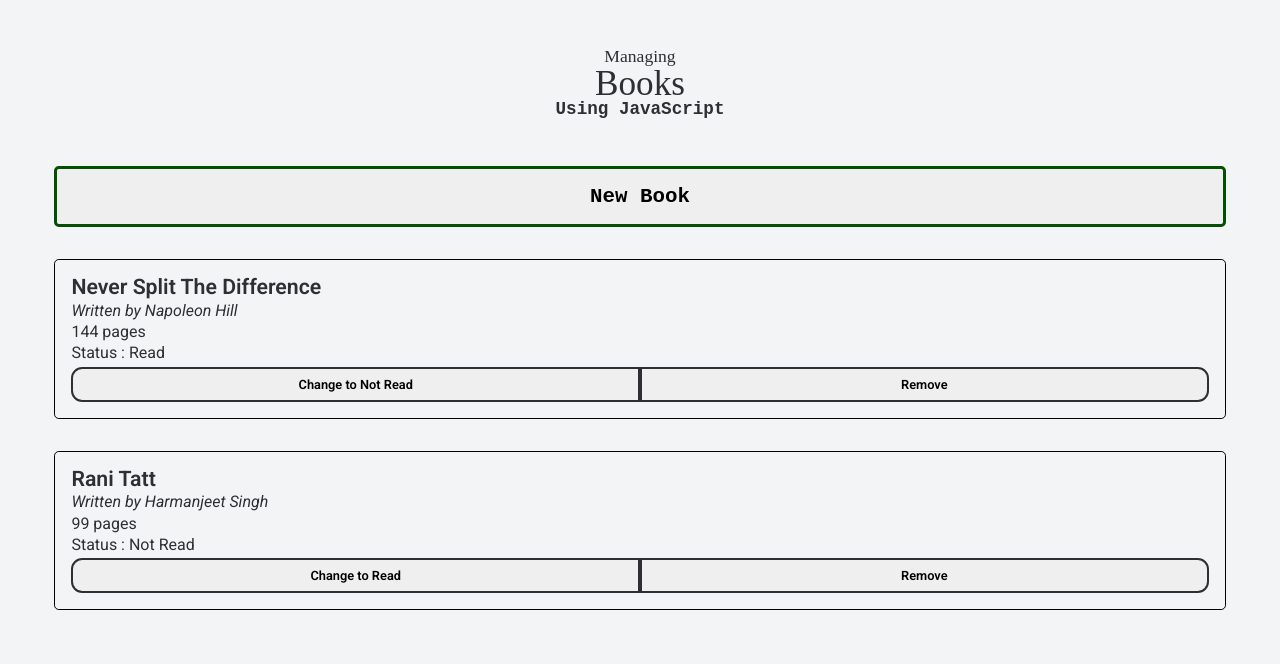
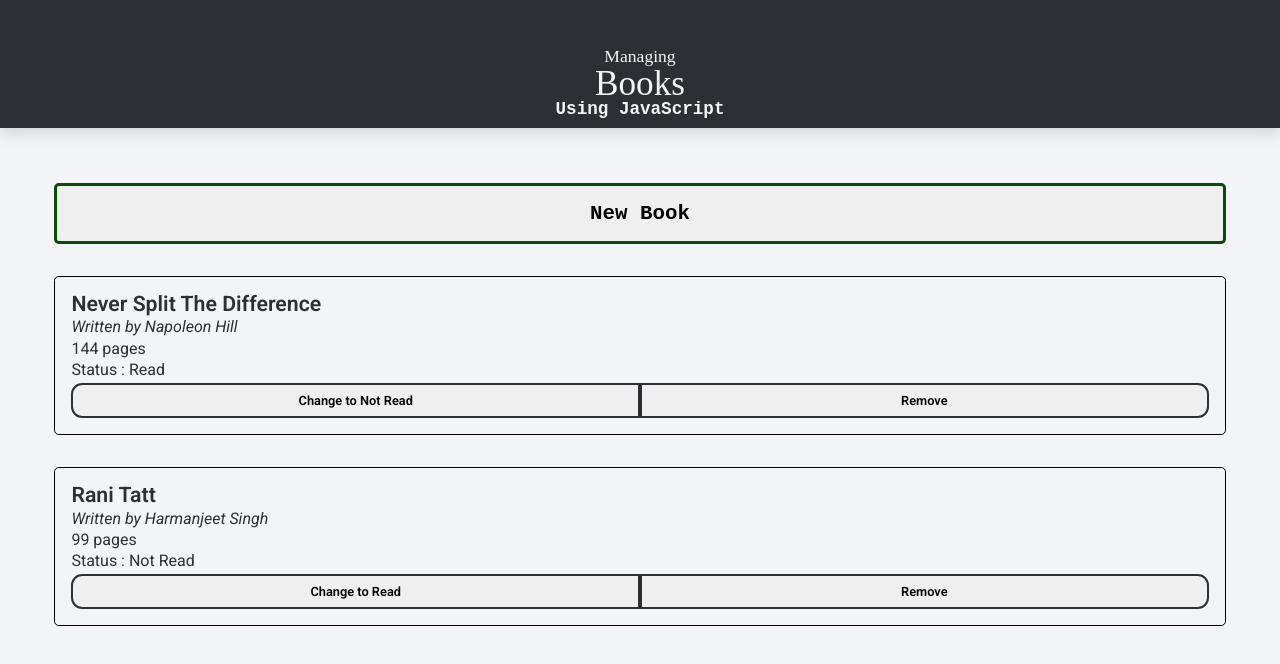
Before and after one commit to amrxt1/js-library, a plain HTML site: page index.html in a window 1280 px wide. Drawn offline with Linux system fonts and the light colour scheme.

Commit message:
Style header colors for contrast

```diff
--- a/styles/styles.css
+++ b/styles/styles.css
@@ -7,11 +7,16 @@ body{
     background-color: #F3F4F6;
     color: #2C2F33;
 }
-
+header {
+    box-shadow: 0 8px 12px rgba(0, 0, 0, 0.1);
+  }
 
 .header-container{
+    background-color: #2C2F33;
+    color: #F3F4F6;
     text-align: center;
     padding: 3rem 5.1rem;
+    padding-bottom: 10px;
 }
 
 .header-container h1{
@@ -65,6 +70,7 @@ dialog p{
 #showBtn{
     width: calc(100% - 6.8rem);
     margin: 0rem 3.4rem;
+    margin-top: 3.4rem;
     padding: 1rem 1.7rem;
 
     border: 3px solid rgb(3, 79, 3);
```
